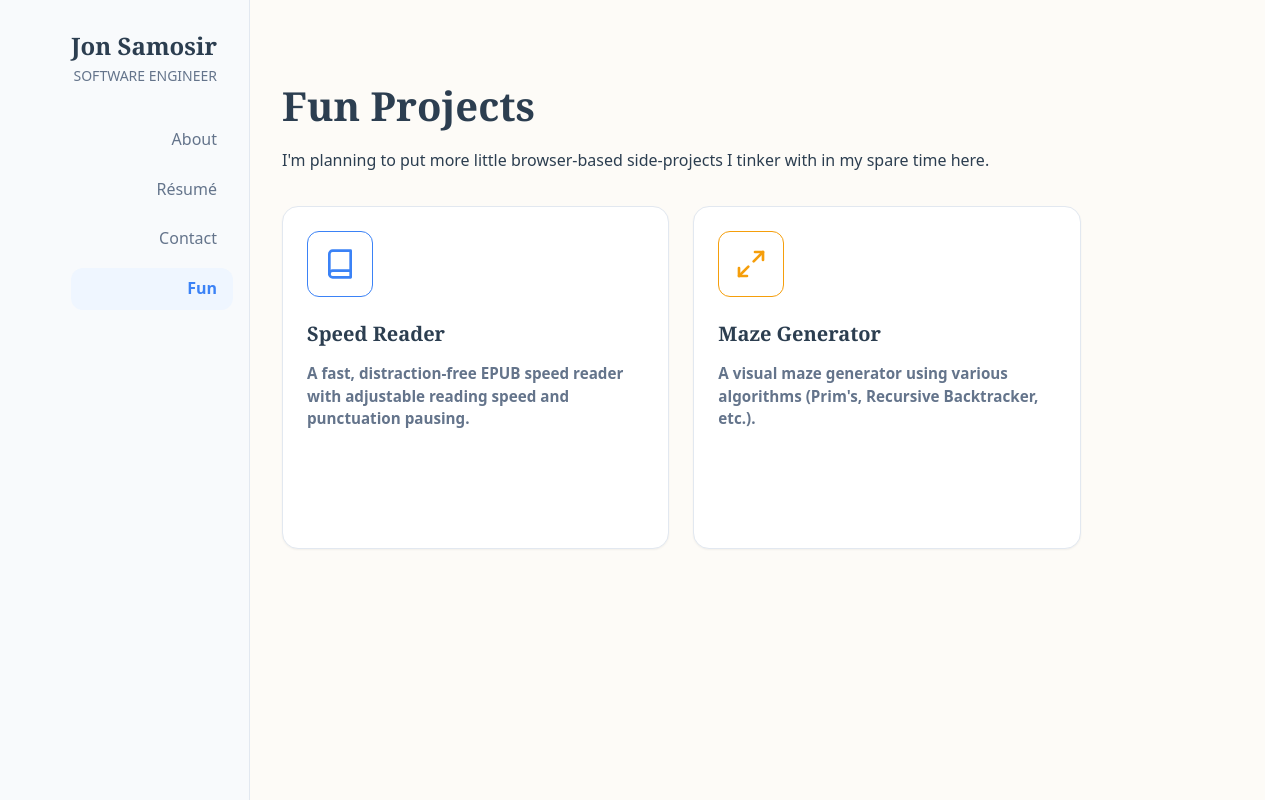
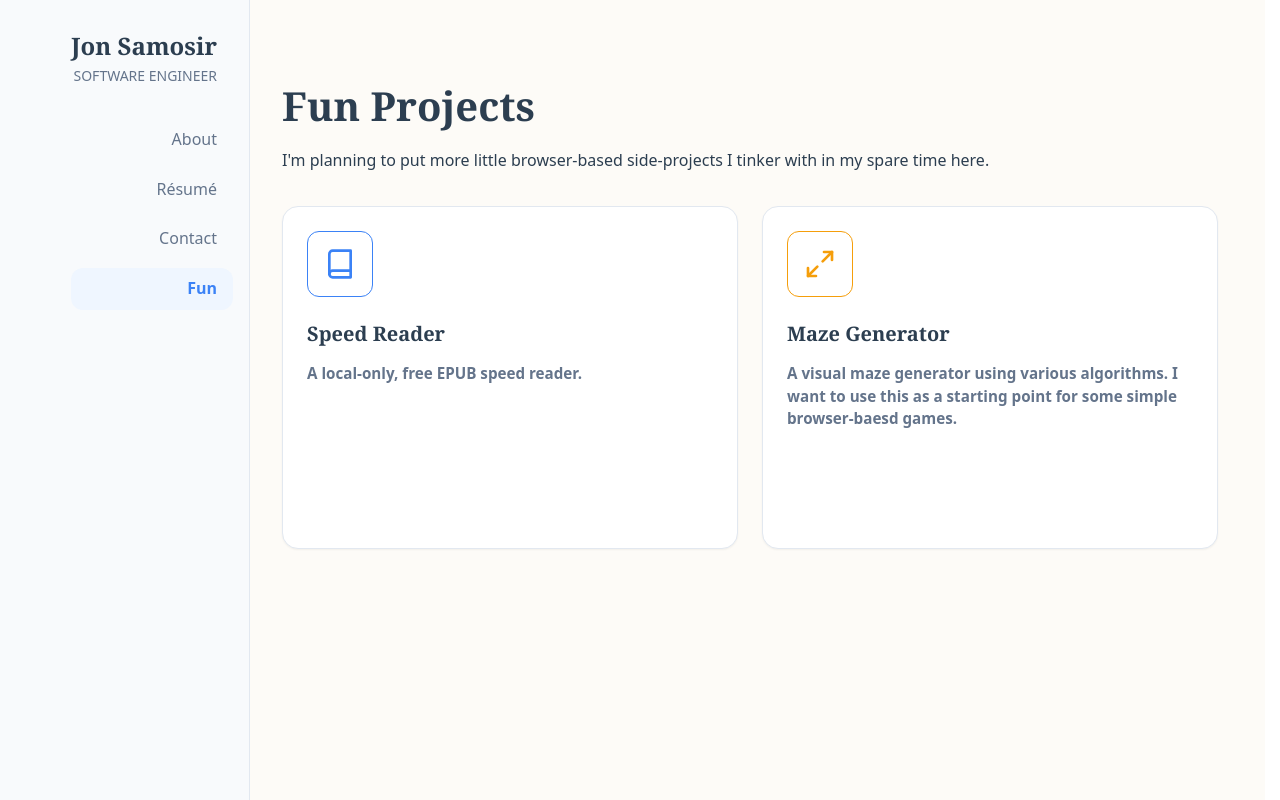
Before and after one commit to poltak/poltak.github.io, a SvelteKit app: page /fun in a window 1280 px wide. Built offline with nearby package versions, Linux system fonts and the light colour scheme.

Commit message:
Update copy of fun page projects

```diff
--- a/src/routes/(app)/fun/+page.svelte
+++ b/src/routes/(app)/fun/+page.svelte
@@ -5,8 +5,7 @@
     const projects = [
         {
             title: 'Speed Reader',
-            description:
-                'A fast, distraction-free EPUB speed reader with adjustable reading speed and punctuation pausing.',
+            description: 'A local-only, free EPUB speed reader.',
             icon: 'book',
             link: `${base}/speed-reader`,
             color: 'var(--c-primary)',
@@ -14,7 +13,7 @@
         {
             title: 'Maze Generator',
             description:
-                "A visual maze generator using various algorithms (Prim's, Recursive Backtracker, etc.).",
+                'A visual maze generator using various algorithms. I want to use this as a starting point for some simple browser-baesd games.',
             icon: 'maximize', // Using maximize as a placeholder for a grid-like icon
             link: `${base}/maze-generator`,
             color: 'var(--c-accent)',
```
